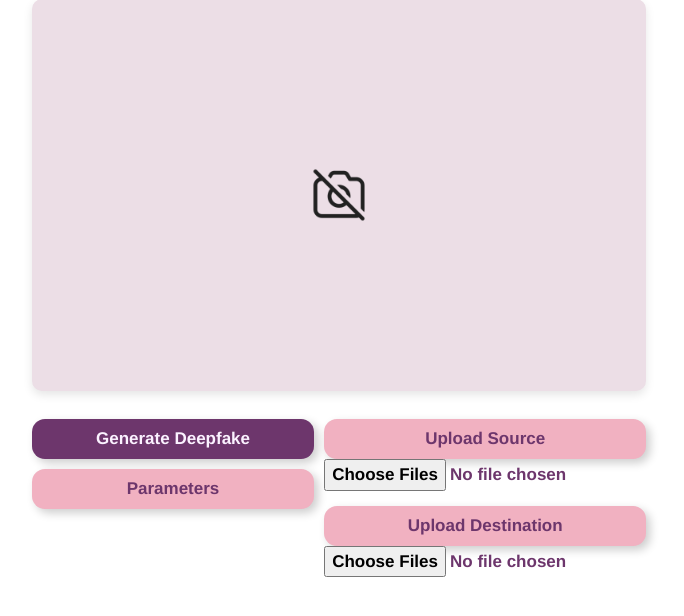
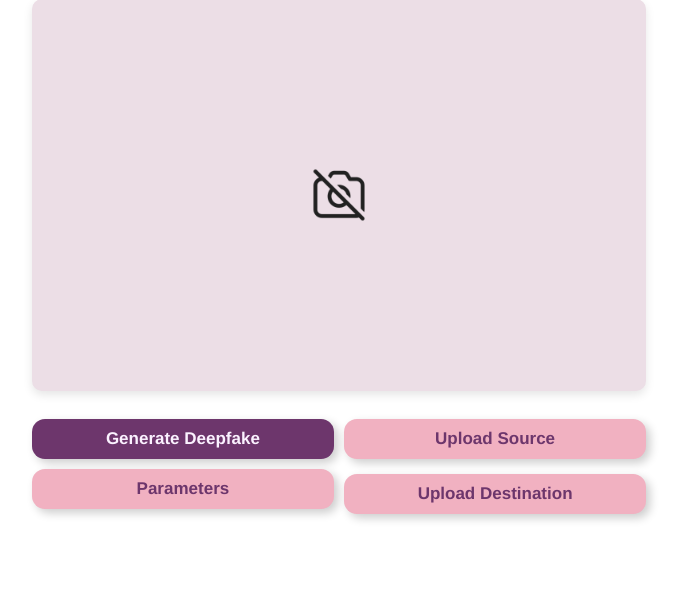
Before and after one commit to KoaBou/DeepMirror, a Flask app: page /generate in a window 1280 px wide. Shown: the part 81-697 px from the top of the page, without its empty margins (301-985 px from the left). Run offline with Flask 3, Linux system fonts and the light colour scheme; some libraries are stand-ins or nearby versions.

Commit message:
changed font to Quicksand. edited upload.css

```diff
--- a/app/static/css/main.css
+++ b/app/static/css/main.css
@@ -160,8 +160,8 @@
   font-size: 30px;
   padding-top: 10px;
   }
-  .media.service-box:hover .pull-left > i {
-  }
+  /* .media.service-box:hover .pull-left > i {
+  } */
 
 /* end add */
 
--- a/app/static/css/upload.css
+++ b/app/static/css/upload.css
@@ -18,7 +18,7 @@
 }
 
 /* Hide File Input */
-#videoUpload {
+#sourceVideoUpload,  #destinationVideoUpload, #detectVideoUpload{
     display: none;
 }
 
--- a/app/templates/base.html
+++ b/app/templates/base.html
@@ -11,7 +11,7 @@
     <script src="{{ url_for('static', filename='js/upload.js') }}"></script>
     <script src="https://cdn.tailwindcss.com"></script>
     <link href="https://cdnjs.cloudflare.com/ajax/libs/font-awesome/5.15.3/css/all.min.css" rel="stylesheet"/>
-    <link href="https://fonts.googleapis.com/css2?family=Roboto:wght@400;700&display=swap" rel="stylesheet"/>
+    <link href="https://fonts.googleapis.com/css2?family=Quicksand:wght@300..700&display=swap" rel="stylesheet">
     <link rel="stylesheet" href="static/css/base.css">
     <link rel="stylesheet" href="static/css/main.css">
     <link rel="stylesheet" href="static/css/upload.css">
```
